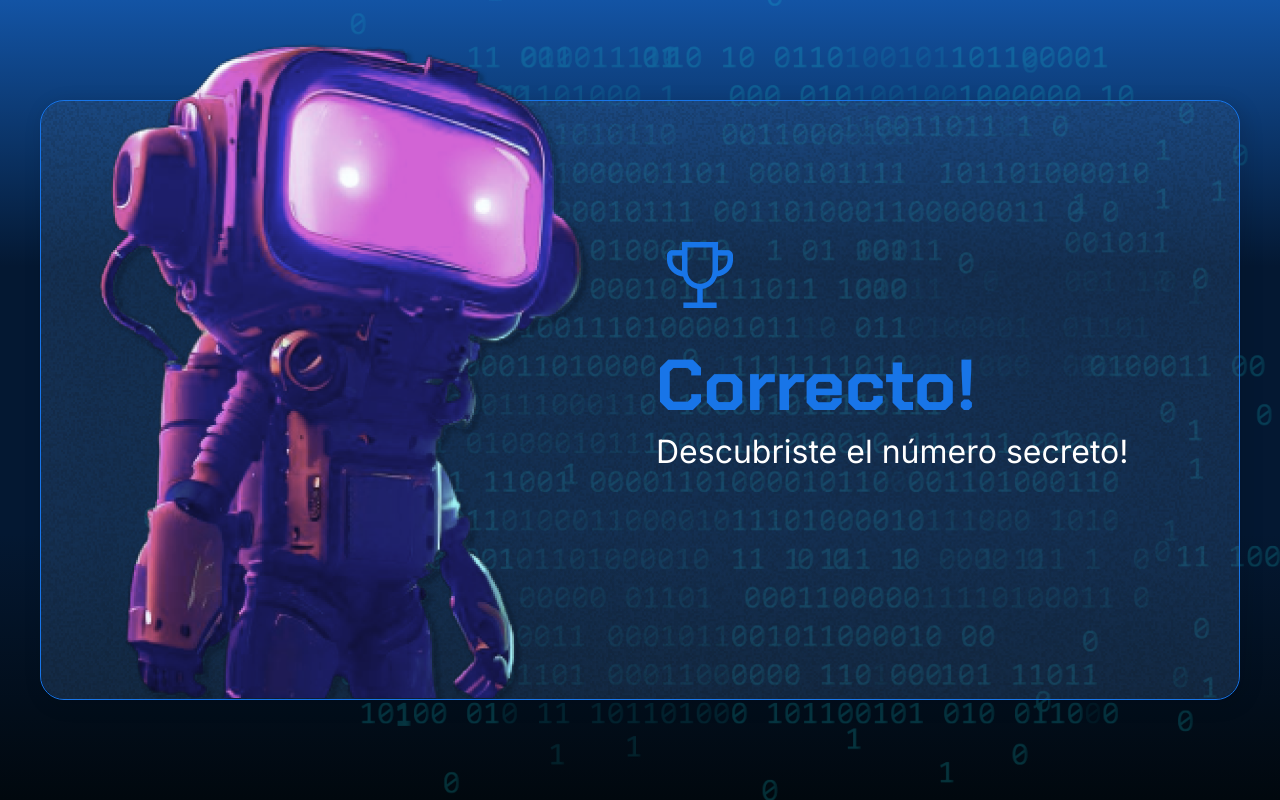
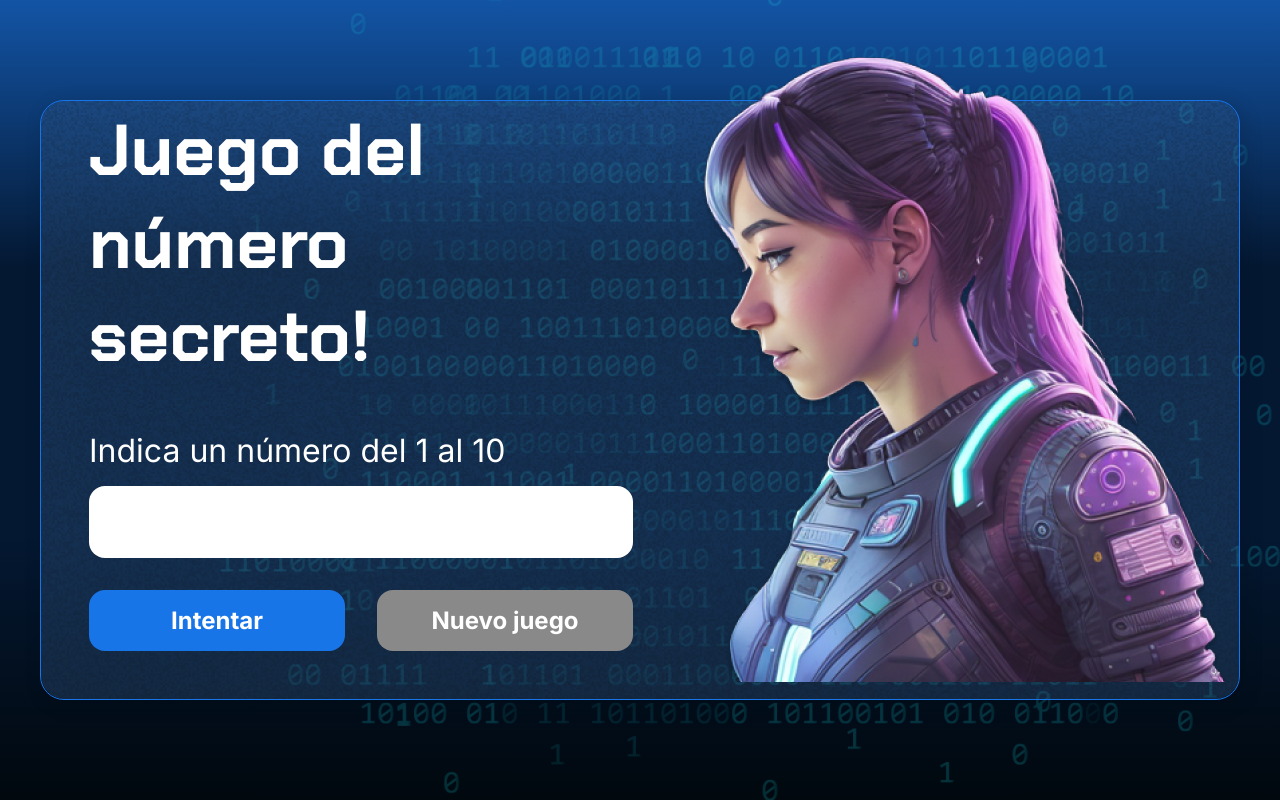
Before and after one commit to adela0907/juego-secreto, a plain HTML site: page index.html in a window 1280 px wide. Drawn offline with Linux system fonts and the light colour scheme.

Commit message:
Add files via upload

```diff
--- a/app.js
+++ b/app.js
@@ -1,40 +1,76 @@
-    //Variables
-//let numeroSecreto = 2;
-
-//genera un numero aletorio
-
-let numeroSecreto = generarNumeroSecreto
-
-function asignarTextoElemento ( elemento, texto){
-    let elementoHTML = document.querySelector(elemento);
-    elementoHTML.innerHTML = texto;
-}
-
-function generarNumeroSecreto(){
-    return Math.floor(mat.random()*10)+1;
-}
+let numeroSecreto = 0;
+let intentos = 0;
+let listaNumerosSorteados = [];
+let numeroMaximo = 10;
 
 
 
-   /*let numeroUsuario;
-    while (numeroUsuario != numeroSecreto) {
-    numeroUsuario = prompt("Me indicas un número entre 1 y 10 por favor:");*/
+function asignarTextoElemento(elemento, texto) {
+    let elementoHTML = document.querySelector(elemento);
+    elementoHTML.innerHTML = texto;
+    return;
+}
 
-    console.log(numeroUsuario);
-    /*
-    Este código realiza
-    la comparación
-    */
-    if (numeroUsuario == numeroSecreto) {
-        //Acertamos, fue verdadera la condición
-        alert(`Acertaste, el número es: ${numeroUsuario}`);
+function verificarIntento() {
+    let numeroDeUsuario = parseInt(document.getElementById('valorUsuario').value);
+
+    if (numeroDeUsuario === numeroSecreto) {
+        asignarTextoElemento('p',`Acertaste el número en ${intentos} ${(intentos === 1) ? 'vez' : 'veces'}`);
+        document.getElementById('reiniciar').removeAttribute('disabled');
     } else {
-        if (numeroUsuario > numeroSecreto){
-            alert ('el numero secreto es menor');
+        //El usuario no acertó.
+        if (numeroDeUsuario > numeroSecreto) {
+            asignarTextoElemento('p','El número secreto es menor');
         } else {
-            alert ('el numero secreto es mayor');
+            asignarTextoElemento('p','El número secreto es mayor');
         }
-        //La condición no se cumplió
-        //alert('Lo siento, no acertaste el número');
+        intentos++;
+        limpiarCaja();
     }
-   // }
+    return;
+}
+
+function limpiarCaja() {
+    document.querySelector('#valorUsuario').value = '';
+}
+
+function generarNumeroSecreto() {
+    let numeroGenerado =  Math.floor(Math.random()*numeroMaximo)+1;
+
+    console.log(numeroGenerado);
+    console.log(listaNumerosSorteados);
+    //Si ya sorteamos todos los números
+    if (listaNumerosSorteados.length == numeroMaximo) {
+        asignarTextoElemento('p','Ya se sortearon todos los números posibles');
+    } else {
+        //Si el numero generado está incluido en la lista
+        if (listaNumerosSorteados.includes(numeroGenerado)) {
+            return generarNumeroSecreto();
+        } else {
+            listaNumerosSorteados.push(numeroGenerado);
+            return numeroGenerado;
+        }
+    }
+}
+
+function condicionesIniciales() {
+    asignarTextoElemento('h1','Juego del número secreto!');
+    asignarTextoElemento('p',`Indica un número del 1 al ${numeroMaximo}`);
+    numeroSecreto = generarNumeroSecreto();
+    intentos = 1;
+    console.log(numeroSecreto);
+}
+
+function reiniciarJuego() {
+    //limpiar caja
+    limpiarCaja();
+    //Indicar mensaje de intervalo de números
+    //Generar el número aleatorio
+    //Inicializar el número intentos
+    condicionesIniciales();
+    //Deshabilitar el botón de nuevo juego
+    document.querySelector('#reiniciar').setAttribute('disabled','true');
+
+}
+
+condicionesIniciales();
--- a/index.html
+++ b/index.html
@@ -1,5 +1,5 @@
 <!DOCTYPE html>
-<html lang="en">
+<html lang="pt-br">
 
 <head>
     <meta charset="UTF-8">
@@ -13,25 +13,28 @@
 </head>
 
 <body>
+
     <div class="container">
         <div class="container__contenido">
-            <div class="container__texto">
-                <h1></h1>
-                <p clas ="texto_parrafo"></p>
-
-            </div>
-                 <imput type="number" id=" " min="1" max="10" class="container_imput"></imput>
-                 <div class ></div>
-            <img src="./img/robot.png" alt="Robot" class="container__imagen-robot" />
             <div class="container__informaciones">
-                <img src="./img/trophy.png" alt="Icono de trofeo" />
-                 <div class="container__texto">
-                    <h1><span class="container__texto-azul">Correcto!</span></h1>
-                    <h2>Descubriste el número secreto!</h2>
+                <div class="container__texto">
+                    <h1></h1>
+                    <p class="texto__parrafo"></p>
+                </div>
+                <input type="number" id="valorUsuario" min="1" max="10" class="container__input">
+                <div class="chute container__botones">
+                    <button onclick="verificarIntento();" class="container__boton">Intentar</button>
+                    <button onclick="reiniciarJuego();" class="container__boton" id="reiniciar" disabled>Nuevo juego</button>
                 </div>
             </div>
+            <img src="./img/ia.png" alt="Una persona mirando a la izquierda" class="container__imagen-persona" />
         </div>
     </div>
+
+
+
     <script src="app.js"></script>
+
 </body>
+
 </html>
--- a/style.css
+++ b/style.css
@@ -40,6 +40,7 @@ body::before {
     position: relative;
 }
 
+
 .container__contenido {
     display: flex;
     align-items: center;
@@ -49,7 +50,7 @@ body::before {
 
 .container__informaciones {
     flex: 1;
-    padding: 20px;
+    padding: 3rem;
 }
 
 .container__boton {
@@ -60,7 +61,11 @@ body::before {
     font-size: 24px;
     font-weight: 700;
     border: none;
-    margin-top: 16px;
+    margin-top: 2rem;
+}
+
+.container__boton:disabled {
+    background: #898989;
 }
 
 .container__texto {
@@ -71,18 +76,36 @@ body::before {
     color: #1875E8;
 }
 
+.container__input {
+    width: 100%;
+    height: 72px;
+    border-radius: 16px;
+    background-color: #FFF;
+    border: none;
+    color: #1875E8;
+    padding: 2rem;
+    font-size: 24px;
+    font-weight: 700;
+    font-family: 'Inter', sans-serif;
+}
+
+.container__botones {
+    display: flex;
+    gap: 2em;
+}
+
 h1 {
     font-family: 'Chakra Petch', sans-serif;
     font-size: 72px;
+    padding-bottom: 3rem;
 }
 
-h2,
 p,
 button {
     font-family: 'Inter', sans-serif;
 }
 
-h2 {
+.texto__parrafo {
     font-size: 32px;
     font-weight: 400;
 }
```
